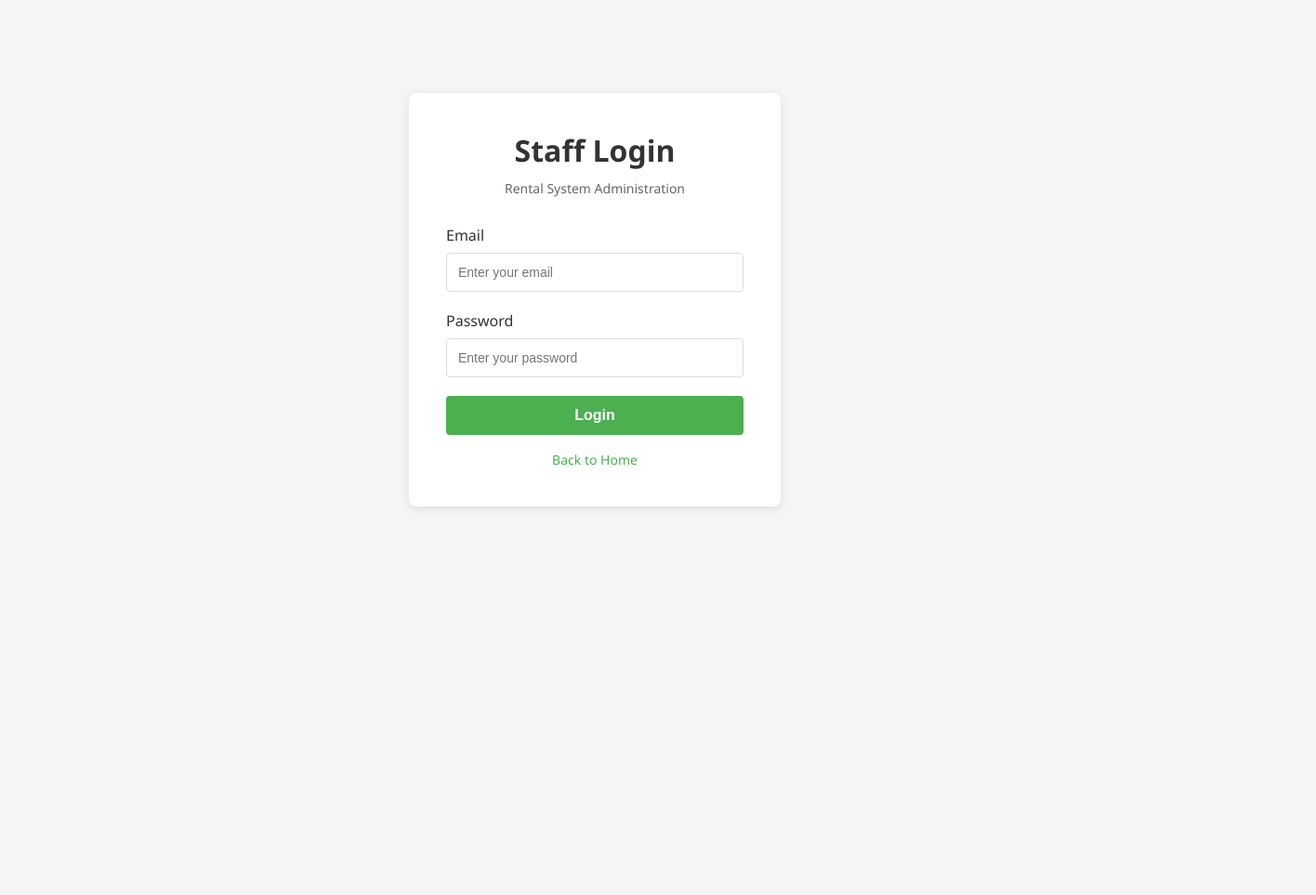
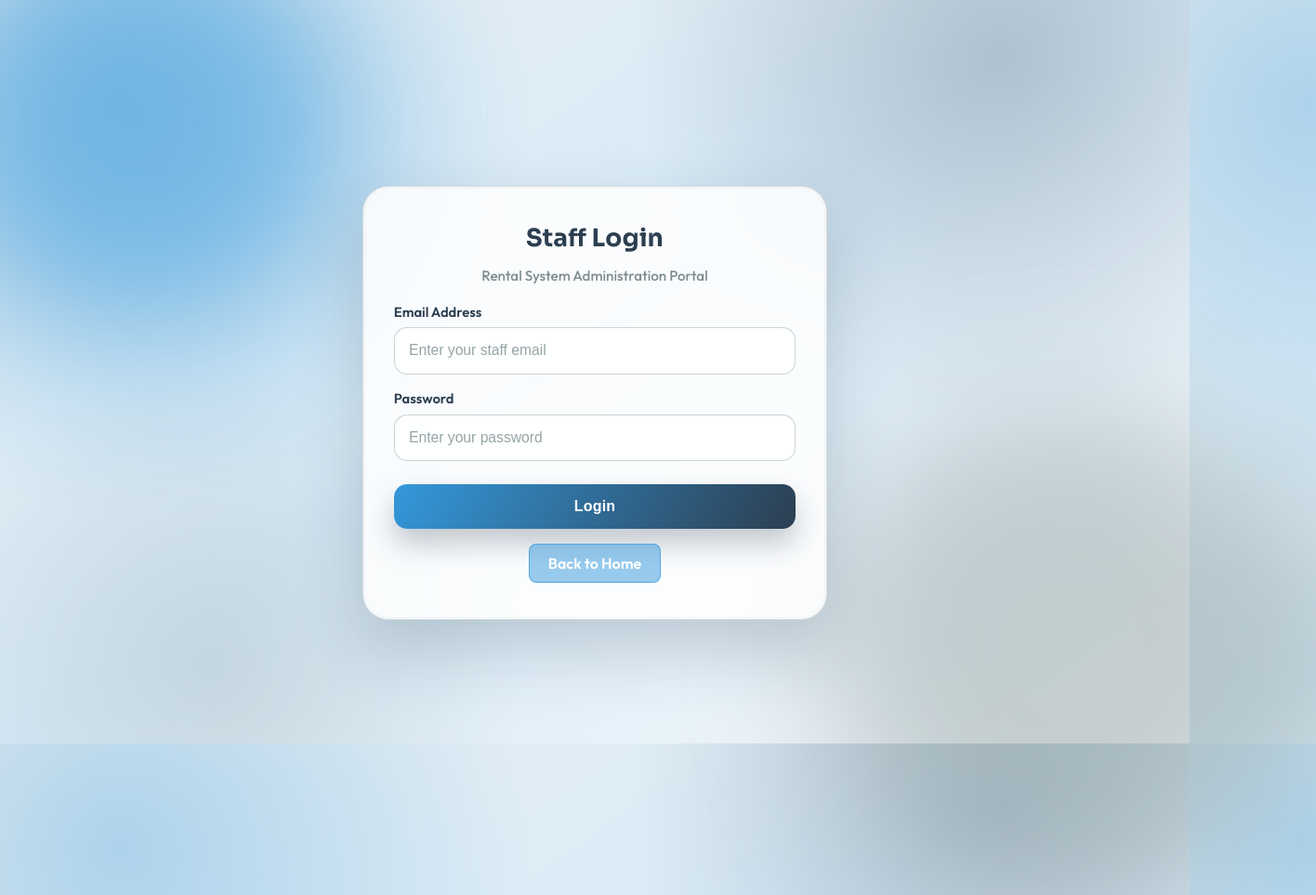
Before and after one commit to dewshan001/RentalSystem, a website: page frontend/staff-login.html in a window 1280 px wide. Shown: the whole page at 93% size, 1416 px wide, since content can reach past the window. Before the commit the page ends 800 px from the top, so only its background shows below. Drawn offline with Linux system fonts and the light colour scheme.

Commit message:
Refactor auth pages UI and unify styles
Clean up and standardize the authentication pages: removed duplicated top navigation from login/register, adjusted spacing and hr styling, and added a "Back to Home" button on login and register pages. Reworked staff-login to use the shared /styles.css and the same glass-panel layout (removed bulky inline CSS), updated markup classes (alert, glass-input, glass-btn) and simplified structure. Updated JS in staff-login to target the unified alert element and toggled its display/class accordingly.

```diff
--- a/frontend/staff-login.html
+++ b/frontend/staff-login.html
@@ -3,170 +3,49 @@
 <head>
   <meta charset="UTF-8">
   <meta name="viewport" content="width=device-width, initial-scale=1.0">
-  <title>Staff Login - Rental System</title>
-  <link rel="stylesheet" href="styles.css">
-  <style>
-    .container {
-      max-width: 400px;
-      margin: 100px auto;
-      padding: 40px;
-      background: #fff;
-      border-radius: 8px;
-      box-shadow: 0 2px 10px rgba(0, 0, 0, 0.1);
-    }
+  <title>Staff Login - RentalSystem</title>
+  <link rel="stylesheet" href="/styles.css">
+</head>
+<body class="auth-page auth-login-page">
+  <div class="glass-shape glass-shape-1"></div>
+  <div class="glass-shape glass-shape-2"></div>
 
-    .login-header {
-      text-align: center;
-      margin-bottom: 30px;
-    }
+  <main>
+    <div class="container">
+      <div id="alert" class="alert" style="display: none; width: 100%; max-width: 450px; margin: 0 auto 1.5rem;"></div>
 
-    .login-header h1 {
-      color: #333;
-      margin: 0 0 10px 0;
-    }
-
-    .login-header p {
-      color: #666;
-      font-size: 14px;
-    }
-
-    .form-group {
-      margin-bottom: 20px;
-    }
-
-    .form-group label {
-      display: block;
-      margin-bottom: 8px;
-      font-weight: 500;
-      color: #333;
-    }
-
-    .form-group input {
-      width: 100%;
-      padding: 12px;
-      border: 1px solid #ddd;
-      border-radius: 4px;
-      font-size: 14px;
-      box-sizing: border-box;
-    }
-
-    .form-group input:focus {
-      outline: none;
-      border-color: #4CAF50;
-      box-shadow: 0 0 5px rgba(76, 175, 80, 0.3);
-    }
-
-    .btn-login {
-      width: 100%;
-      padding: 12px;
-      background: #4CAF50;
-      color: white;
-      border: none;
-      border-radius: 4px;
-      font-size: 16px;
-      font-weight: 600;
-      cursor: pointer;
-      transition: background 0.3s;
-    }
-
-    .btn-login:hover {
-      background: #45a049;
-    }
-
-    .message {
-      padding: 12px;
-      margin-bottom: 20px;
-      border-radius: 4px;
-      display: none;
-    }
-
-    .message.error {
-      background: #f8d7da;
-      color: #721c24;
-      border: 1px solid #f5c6cb;
-      display: none;
-    }
-
-    .message.success {
-      background: #d4edda;
-      color: #155724;
-      border: 1px solid #c3e6cb;
-      display: none;
-    }
-
-    .message.show {
-      display: block;
-    }
-
-    .back-link {
-      text-align: center;
-      margin-top: 15px;
-    }
-
-    .back-link a {
-      color: #4CAF50;
-      text-decoration: none;
-      font-size: 14px;
-    }
-
-    .back-link a:hover {
-      text-decoration: underline;
-    }
-
-    .loading {
-      display: none;
-      text-align: center;
-      color: #4CAF50;
-    }
-  </style>
-</head>
-<body>
-  <div class="container">
-    <div class="login-header">
-      <h1>Staff Login</h1>
-      <p>Rental System Administration</p>
-    </div>
-
-    <div id="message" class="message"></div>
+      <div class="glass-panel">
+        <h1 class="text-center mb-4">Staff Login</h1>
+        <p class="auth-subtitle text-center">Rental System Administration Portal</p>
 
         <form id="loginForm">
           <div class="form-group">
-        <label for="email">Email</label>
-        <input
-          type="email"
-          id="email"
-          name="email"
-          placeholder="Enter your email"
-          required
-        >
+            <label for="email">Email Address</label>
+            <input type="email" id="email" name="email" class="glass-input" placeholder="Enter your staff email" required>
           </div>
 
           <div class="form-group">
             <label for="password">Password</label>
-        <input
-          type="password"
-          id="password"
-          name="password"
-          placeholder="Enter your password"
-          required
-        >
+            <input type="password" id="password" name="password" class="glass-input" placeholder="Enter your password" required>
           </div>
 
-      <div class="loading" id="loading">
-        <p>Logging in...</p>
+          <div class="loading" id="loading" style="display: none; padding: 0.8rem 0;">Logging in...</div>
+
+          <button type="submit" class="glass-btn" id="loginBtn">Login</button>
+
+          <div style="text-align: center; margin: 1rem 0 0.6rem;">
+            <a href="/" style="display: inline-block; padding: 10px 20px; background: rgba(52, 152, 219, 0.5); color: white; text-decoration: none; border-radius: 8px; font-weight: 600; transition: all 0.3s; border: 1px solid rgba(52, 152, 219, 0.7);">
+              Back to Home
+            </a>
           </div>
-
-      <button type="submit" class="btn-login" id="loginBtn">Login</button>
         </form>
-
-    <div class="back-link">
-      <a href="/">Back to Home</a>
       </div>
     </div>
+  </main>
 
   <script>
     const form = document.getElementById('loginForm');
-    const messageEl = document.getElementById('message');
+    const messageEl = document.getElementById('alert');
     const loadingEl = document.getElementById('loading');
     const loginBtn = document.getElementById('loginBtn');
 
@@ -232,8 +111,10 @@
 
     function showMessage(msg, type) {
       messageEl.textContent = msg;
-      messageEl.className = `message ${type} show`;
+      messageEl.className = `alert alert-${type} show`;
+      messageEl.style.display = 'block';
       setTimeout(() => {
+        messageEl.style.display = 'none';
         messageEl.classList.remove('show');
       }, 5000);
     }
```
Also changed, not shown: frontend/login.html (+8 -13 lines), frontend/register.html (+6 -11 lines). Lines whose indentation alone changed are shown as unchanged.
